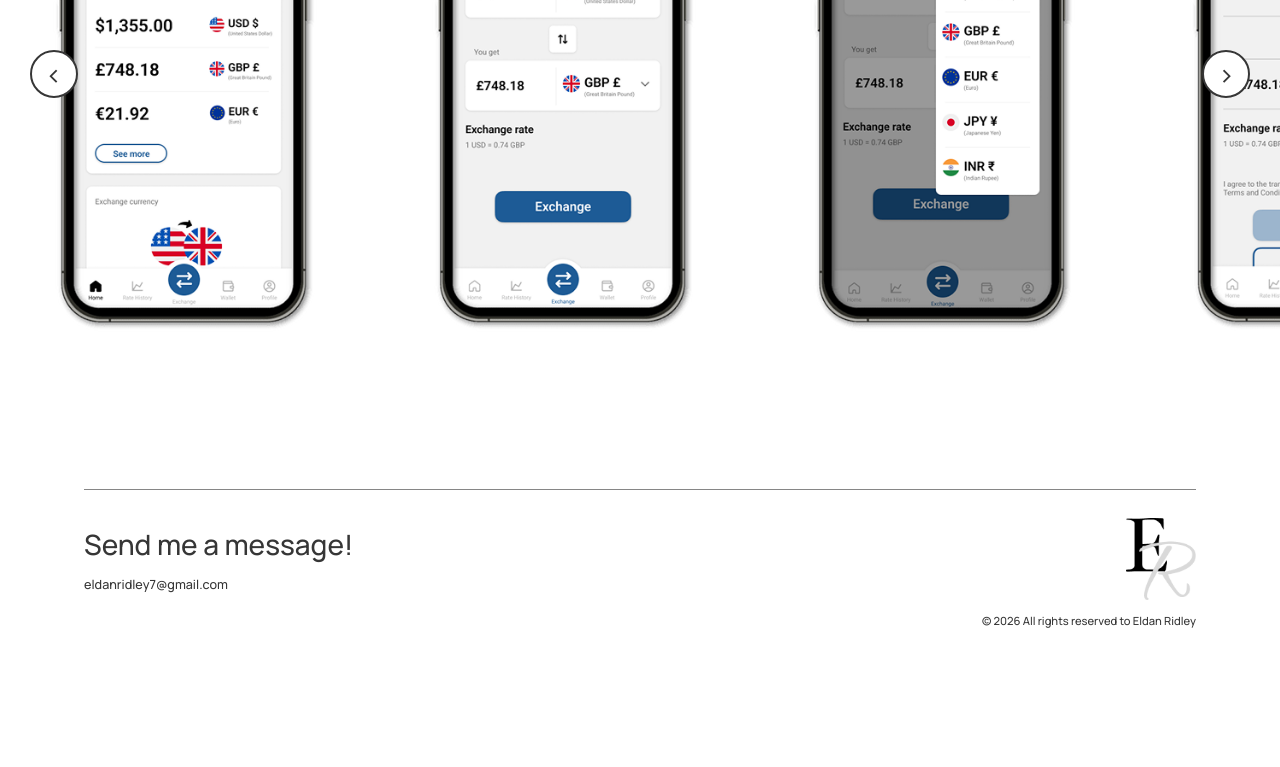
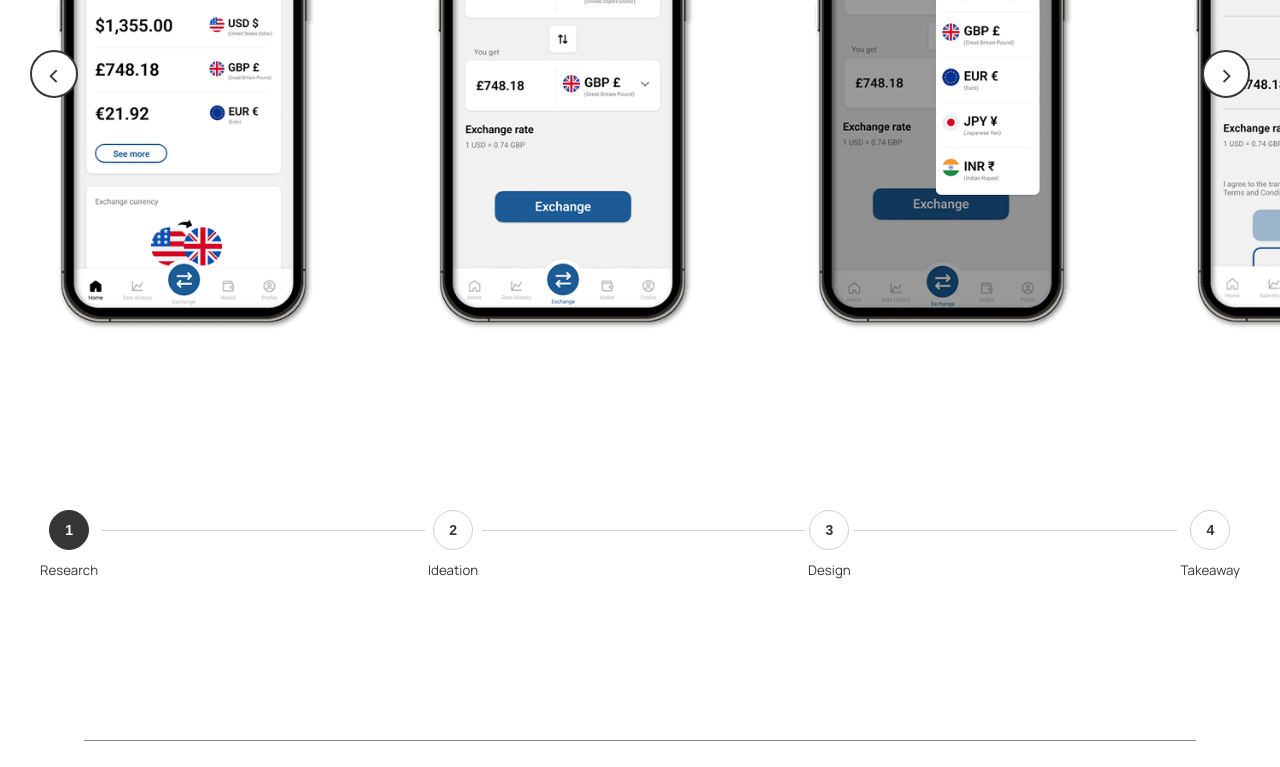
Before and after one commit to mikaridley/Eldan-Ridley-s-Portfolio, a React (Vite) app: page /home in a window 1280 px wide. Shown: the part 2015-2782 px from the top of the page. Before the commit the page ends 2643 px from the top, so only its background shows below. Built offline with nearby package versions, Linux system fonts and the light colour scheme; a web font is replaced by a local one.

Commit message:
add stepper

```diff
--- /dev/null
+++ b/src/assets/styles/cmps/Stepper.css
@@ -0,0 +1,61 @@
+.stepper-wrapper {
+  position: sticky;
+  top: 0;
+  z-index: 10;
+  width: 100vw;
+  margin-left: calc(50% - 50vw);
+  padding-block: 1.5rem;
+  padding-inline: 2rem;
+
+  .stepper {
+    display: flex;
+    align-items: flex-start;
+    max-width: 1200px;
+    margin-inline: auto;
+
+    .stepper-connector {
+      flex: 1;
+      min-width: 20px;
+      height: 0;
+      border-top: 1px solid #d0d0d0;
+      margin-inline: 0.25rem;
+      margin-top: 20px;
+      align-self: flex-start;
+    }
+
+    .stepper-step {
+      display: flex;
+      flex-direction: column;
+      align-items: center;
+      flex: 0 0 auto;
+
+      .stepper-circle {
+          display: flex;
+          align-items: center;
+          justify-content: center;
+          width: 40px;
+          height: 40px;
+          border-radius: 50%;
+          font-weight: 700;
+          font-size: 1rem;
+          background-color: #fff;
+          border: 1px solid #d0d0d0;
+          color: var(--dark-grey, #363636);
+          flex-shrink: 0;
+
+          &.active {
+            background-color: var(--dark-grey, #363636);
+            border-color: var(--dark-grey, #363636);
+            color: #fff;
+          }
+        }
+
+      .stepper-label {
+        margin-block-start: 0.75rem;
+        font-size: 0.95rem;
+        color: var(--dark-grey, #363636);
+        text-align: center;
+      }
+    }
+  }
+}
--- a/src/assets/styles/pages/HomePage.css
+++ b/src/assets/styles/pages/HomePage.css
@@ -114,6 +114,7 @@
         width: 100vw;
         margin-left: calc(50% - 50vw);
         overflow-x: clip;
+        margin-block-end: 10rem;
 
         .imgs-carousel {
             width: 100%;
--- /dev/null
+++ b/src/cmps/Stepper.jsx
@@ -0,0 +1,32 @@
+import { Fragment } from 'react'
+import '../assets/styles/cmps/Stepper.css'
+
+const STEPS = [
+  { id: 1, label: 'Research' },
+  { id: 2, label: 'Ideation' },
+  { id: 3, label: 'Design' },
+  { id: 4, label: 'Takeaway' },
+]
+
+export function Stepper({ activeStep = 1 }) {
+  return (
+    <div className="stepper-wrapper">
+      <div className="stepper" role="navigation" aria-label="Progress">
+        {STEPS.map((step, index) => (
+          <Fragment key={step.id}>
+            {index > 0 && <span className="stepper-connector" aria-hidden="true" />}
+            <span className="stepper-step">
+              <span
+                className={`stepper-circle ${step.id === activeStep ? 'active' : ''}`}
+                aria-current={step.id === activeStep ? 'step' : undefined}
+              >
+                {step.id}
+              </span>
+              <span className="stepper-label">{step.label}</span>
+            </span>
+          </Fragment>
+        ))}
+      </div>
+    </div>
+  )
+}
--- a/src/pages/HomePage.jsx
+++ b/src/pages/HomePage.jsx
@@ -1,6 +1,7 @@
 import appScreen from '../assets/imgs/quantex/first-page.png'
 import appGif from '../assets/imgs/quantex/app-gif.gif'
 import { ImgsCarousel } from '../cmps/ImgsCarousel'
+import { Stepper } from '../cmps/Stepper'
 
 const quantexCarouselModules = import.meta.glob('../assets/imgs/quantex/carousel/*', { eager: true })
 const QUANTEX_CAROUSEL_IMAGES = Object.keys(quantexCarouselModules)
@@ -74,6 +75,8 @@ export function HomePage() {
         </section>
       )}
 
+      <Stepper activeStep={1} />
+
     </section>
   )
 }
```
